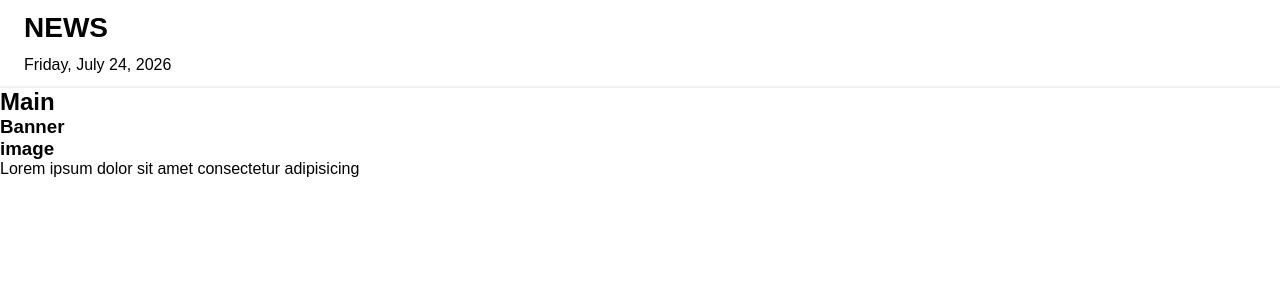
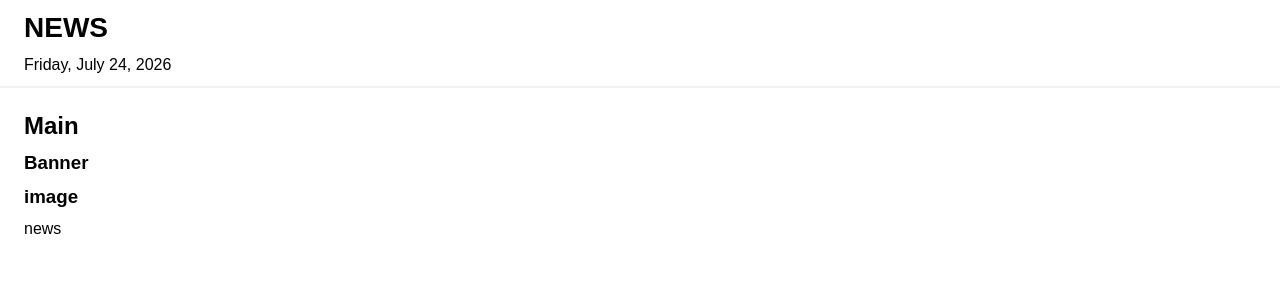
Before and after one commit to Denowich/News-TEST, a React (Vite) app: page / in a window 1280 px wide. Shown: the top 300 px of the page. Built offline with nearby package versions, Linux system fonts and the light colour scheme.

Commit message:
adding css into main jsx

```diff
--- a/src/App.jsx
+++ b/src/App.jsx
@@ -5,7 +5,9 @@
   return (
     <div>
       <Header />
-      <Main />
+      <div className='container'>
+        <Main />
+      </div>
     </div>
   );
 }
--- a/src/components/pages/Main/Main.jsx
+++ b/src/components/pages/Main/Main.jsx
@@ -1,10 +1,12 @@
+import styles from './styles.module.css';
+
 export const Main = () => {
   return (
-    <main className=''>
+    <main className={styles.main}>
       <h2>Main</h2>
       <h3>Banner</h3>
       <h3>image</h3>
-      <p>Lorem ipsum dolor sit amet consectetur adipisicing</p>
+      <p>news</p>
     </main>
   );
 };
--- a/src/components/pages/Main/styles.module.css
+++ b/src/components/pages/Main/styles.module.css
@@ -0,0 +1,6 @@
+.main {
+  display: flex;
+  flex-direction: column;
+  gap: 12px;
+  width: 100%;
+}
--- a/src/index.css
+++ b/src/index.css
@@ -6,3 +6,8 @@
   text-decoration: none;
   font-family: Arial, Helvetica, sans-serif;
 }
+
+.container {
+  padding: 24px;
+  min-height: 100vh;
+}
```
